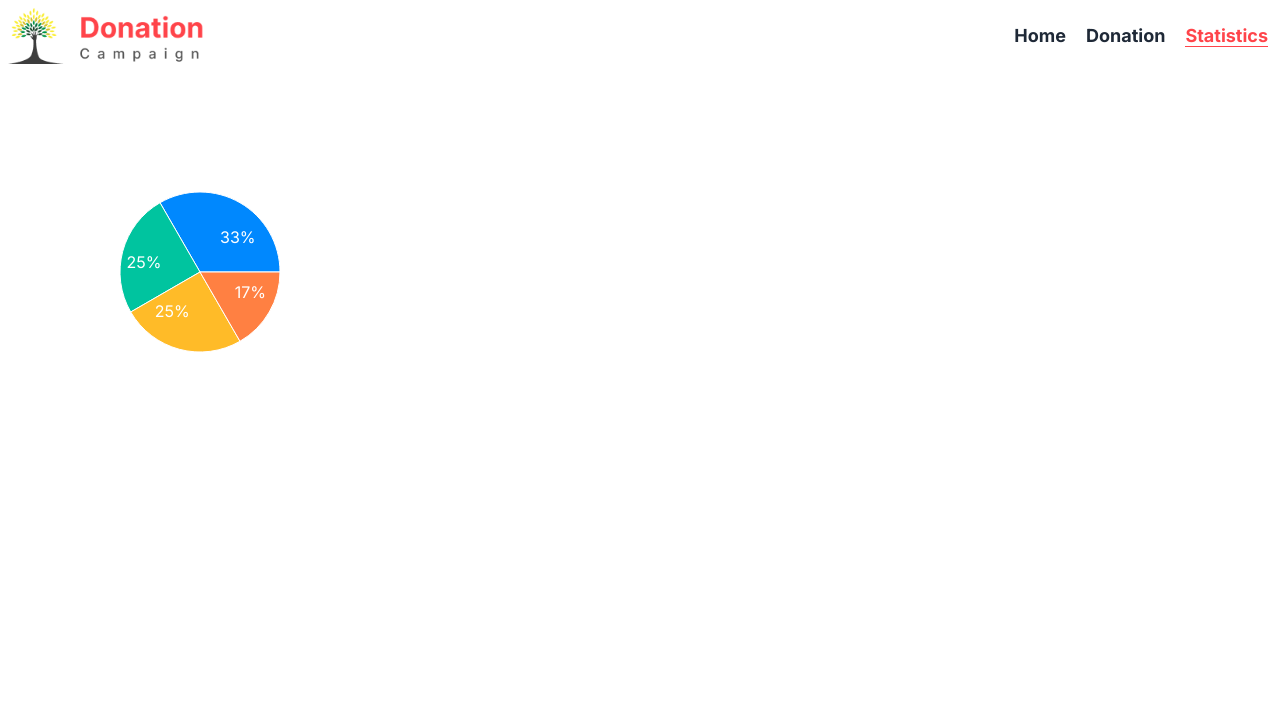
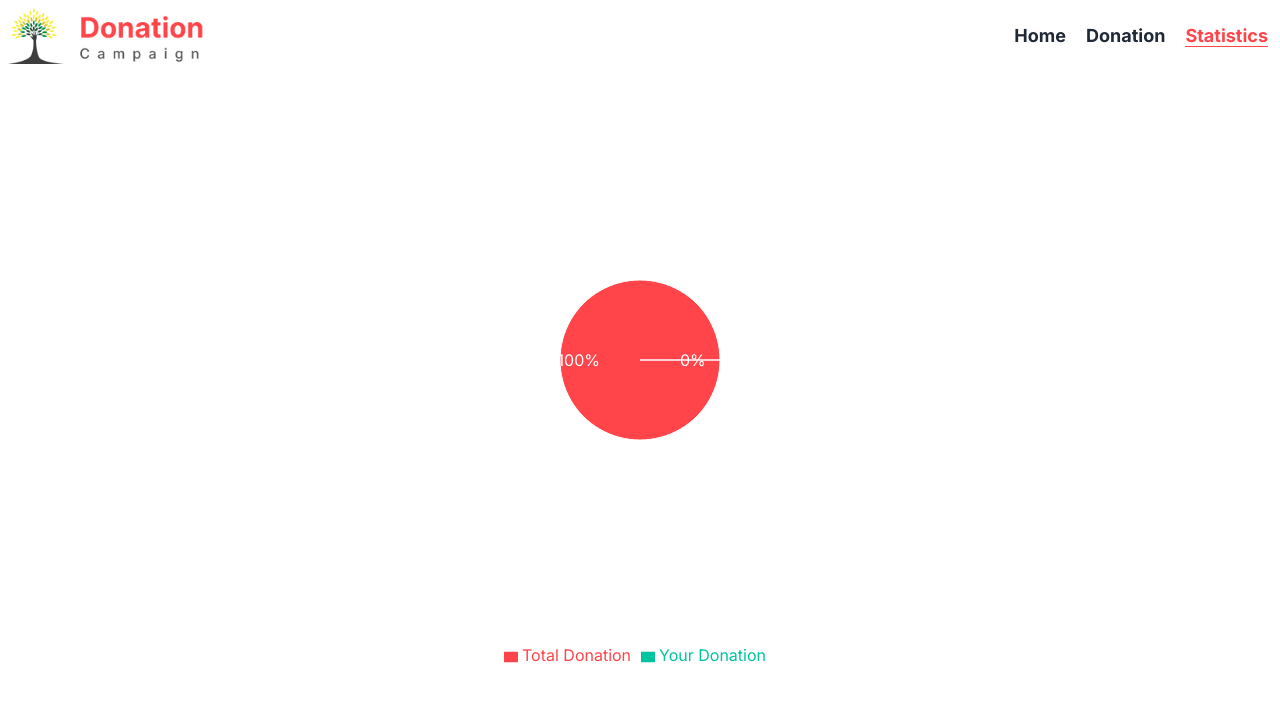
Before and after one commit to proazad/donation-campaign, a React (Vite) app: page /statistics in a window 1280 px wide. Shown: the top 702 px of the page. Built offline with nearby package versions, Linux system fonts and the light colour scheme.

Commit message:
Update Statistics Page

```diff
--- a/src/Components/Header/Header.jsx
+++ b/src/Components/Header/Header.jsx
@@ -1,3 +1,4 @@
+import PropTypes from "prop-types";
 import { useLocation } from "react-router-dom";
 import background from "../../../public/background.jpeg";
 import Banner from "./Banner/Banner";
@@ -7,13 +8,18 @@ const Header = ({ handleSearch }) => {
   const path = location.pathname === "/";
   return (
     <header
-      className="bg-no-repeat bg-cover bg-slate-200 bg-blend-screen bg-center"
+      className={`bg-no-repeat bg-cover ${path && "bg-slate-200"} bg-blend-screen bg-center`}
       style={{ backgroundImage: path && `url(${background})` }}
     >
-      <Navbar />
+      <div className="container mx-auto">
+        <Navbar />
+      </div>
       {path && <Banner handleSearch={handleSearch} />}
     </header>
   );
 };
+Header.propTypes = {
+  handleSearch: PropTypes.func,
+};
 
 export default Header;
--- a/src/Components/Header/Navbar/Navbar.jsx
+++ b/src/Components/Header/Navbar/Navbar.jsx
@@ -1,16 +1,9 @@
-import { useState } from "react";
-import { AiOutlineClose, AiOutlineMenu } from "react-icons/ai";
 import { Link, NavLink } from "react-router-dom";
 import logo from "../../../../public/Logo.png";
 
 const Navbar = () => {
-  const [navtoggle, setToggler] = useState(false);
-  // let hide = navtoggle && "hidden";
-  const handleNavbarToggle = (data) => {
-    setToggler(data);
-  };
   return (
-    <div className="navbar bg-base-100">
+    <div className="navbar ">
       <div className="navbar-start w-full md:w-inherit flex md:static justify-between">
         <Link to="/">
           <img
@@ -91,58 +84,6 @@ const Navbar = () => {
         </ul>
       </div>
     </div>
-    // <nav className="container mx-auto flex items-center justify-between py-4 px-2 xl:px-0">
-    //   <div>
-    //     <Link to="/">
-    //       <img
-    //         src={logo}
-    //         alt="Donation Campaign"
-    //         className="h-10 lg:h-14"
-    //         draggable="false"
-    //       />
-    //     </Link>
-    //   </div>
-
-    //   <div>
-    //     <div
-    //       className="md:hidden"
-    //       onClick={() => handleNavbarToggle(!navtoggle)}
-    //     >
-    //       {navtoggle === true ? (
-    //         <AiOutlineMenu className="text-2xl " />
-    //       ) : (
-    //         <AiOutlineClose className="text-2xl" />
-    //       )}
-    //     </div>
-    //     <ul
-    //       className={`flex absolute right-2 top-20 md:top-0 md:static md:right-auto flex-col items-center md:flex-row gap-3 lg:gap-5 font-bold ${
-    //         navtoggle ? "hidden" : ""
-    //       }`}
-    //     >
-    //       <li>
-    //         <NavLink to="/" className={`text-base lg:text-lg font-bold`}>
-    //           Home
-    //         </NavLink>
-    //       </li>
-    //       <li>
-    //         <NavLink
-    //           to="/donations"
-    //           className={`text-base lg:text-lg font-bold`}
-    //         >
-    //           Donation
-    //         </NavLink>
-    //       </li>
-    //       <li>
-    //         <NavLink
-    //           to="/statistics"
-    //           className={`text-base lg:text-lg font-bold`}
-    //         >
-    //           Statistics
-    //         </NavLink>
-    //       </li>
-    //     </ul>
-    //   </div>
-    // </nav>
   );
 };
 
--- a/src/Components/PieChart/PieChart.jsx
+++ b/src/Components/PieChart/PieChart.jsx
@@ -1,18 +1,13 @@
-import { getData } from "../../Utility/Utility";
-import { useContext, useEffect } from "react";
-import { AllCampPirce } from "../../Pages/Statistics/Statistics";
-
-import { PieChart as Pchart, Pie, Cell, Tooltip } from "recharts";
-
-const data = [
-  { name: "Total Donation", value: 400 },
-  { name: "Group B", value: 300 },
-  { name: "Group C", value: 300 },
-  { name: "Group D", value: 200 },
-];
-
-const COLORS = ["#0088FE", "#00C49F", "#FFBB28", "#FF8042"];
-
+import PropTypes from "prop-types";
+import {
+  Cell,
+  Legend,
+  PieChart as Pchart,
+  Pie,
+  ResponsiveContainer,
+  Tooltip,
+} from "recharts";
+const COLORS = ["#FF444A", "#00C49F"];
 const RADIAN = Math.PI / 180;
 const renderCustomizedLabel = ({
   cx,
@@ -38,20 +33,14 @@ const renderCustomizedLabel = ({
     </text>
   );
 };
-export default function PieChart() {
-  useEffect(() => {
-    const allDonation = getData();
-    let price = 0;
-    allDonation.forEach((camp) => {
-      const newprice = camp.price;
-      price += newprice;
-    });
-  }, []);
-  const allCampPrice = useContext(AllCampPirce);
+export default function PieChart({ data }) {
   return (
+    <ResponsiveContainer width="100%" height="100%">
       <Pchart width={400} height={400}>
         <Pie
           data={data}
+          cx="50%"
+          cy="50%"
           labelLine={false}
           label={renderCustomizedLabel}
           outerRadius={80}
@@ -63,6 +52,11 @@ export default function PieChart() {
           ))}
         </Pie>
         <Tooltip></Tooltip>
+        <Legend />
       </Pchart>
+    </ResponsiveContainer>
   );
 }
+PieChart.propTypes = {
+  data: PropTypes.array,
+};
--- a/src/Pages/Statistics/Statistics.jsx
+++ b/src/Pages/Statistics/Statistics.jsx
@@ -1,19 +1,16 @@
-import { createContext } from "react";
 import PiChart from "../../Components/PieChart/PieChart";
 import { useLoaderData } from "react-router-dom";
-export const AllCampPirce = createContext();
+import { getData } from "../../Utility/Utility";
 const Statistics = () => {
   const allcamp = useLoaderData();
-  let allprice = 0;
-  allcamp.forEach((item) => {
-    const newPrice = item.price;
-    allprice += newPrice;
-  });
+  const allDonation = getData();
+  const data = [
+    { name: "Total Donation", value: allcamp.length - allDonation.length },
+    { name: "Your Donation", value: allDonation.length },
+  ];
   return (
-    <div>
-      <AllCampPirce.Provider value={allprice}>
-        <PiChart allprice={allprice}></PiChart>
-      </AllCampPirce.Provider>
+    <div className="container mx-auto justify-center h-[600px]">
+      <PiChart data={data}></PiChart>
     </div>
   );
 };
--- a/src/Route/Route.jsx
+++ b/src/Route/Route.jsx
@@ -28,7 +28,7 @@ const Route = createBrowserRouter([
       {
         path: "/statistics",
         element: <Statistics />,
-        loader: ()=> fetch("/data.json")
+        loader: () => fetch("/data.json"),
       },
     ],
   },
```
Lines whose indentation alone changed are shown as unchanged.
